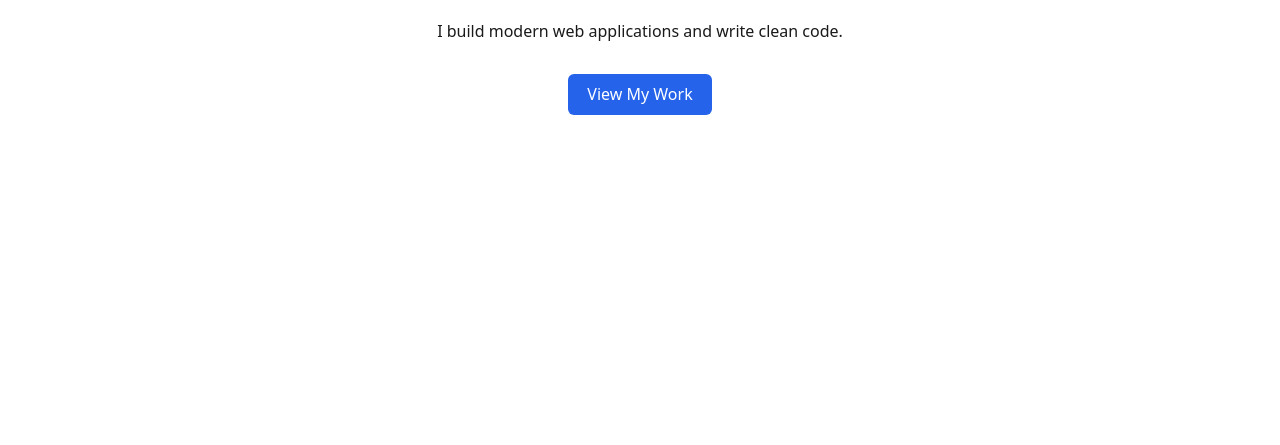
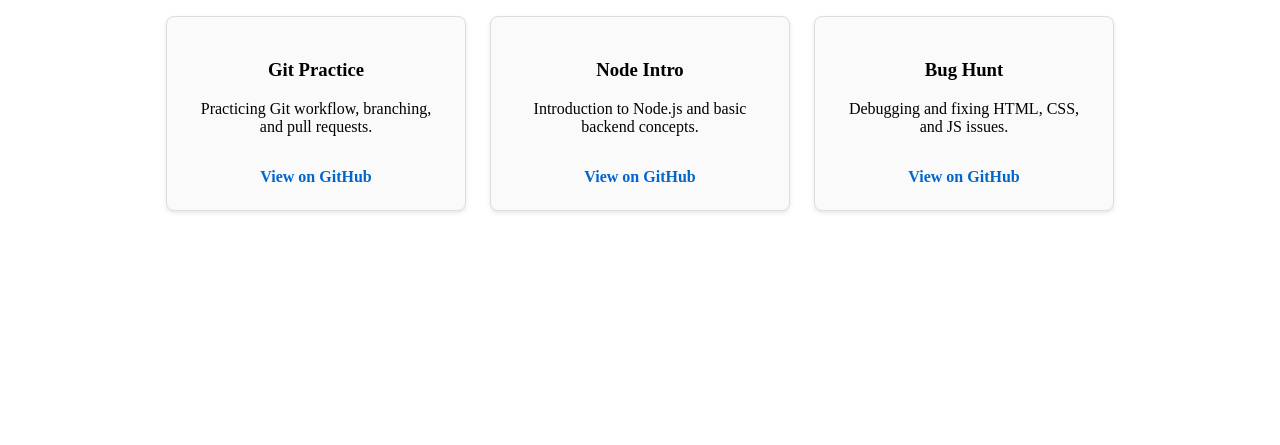
Before and after one commit to nathanndutiyek13-prog/my-portfolio, a website built with Vite: page index.html in a window 1280 px wide. Shown: the part 355-800 px from the top of the page. Built offline with nearby package versions, Linux system fonts and the light colour scheme.

Commit message:
Add projects section and styling

```diff
--- a/index.html
+++ b/index.html
@@ -21,12 +21,44 @@
 
     <main>
       <section id="hero" class="hero-section">
-        <h1>Hi, I'm <span class="highlight">Nathan</span> 👋</h1>
-        <p>I build modern web applications and write clean code.</p>
-        <a href="#projects" class="btn">View My Work</a>
+        <h1>Hi, I'm <span class="highlight">Nathan</span></h1>
+        <p>I build modern web applications...</p>
+        <a href="#projects" class="btn">View Projects</a>
+      </section>
+
+      <section id="projects">
+        <h2>My Projects</h2>
+        <div class="projects-grid">
+          <div class="project-card">
+            <h3>Git Practice</h3>
+            <p>Practicing Git workflow, branching, and pull requests.</p>
+            <a
+              href="https://github.com/nathanndutiyek13-prog/git-practice"
+              target="_blank"
+              >View on GitHub</a
+            >
+          </div>
+          <div class="project-card">
+            <h3>Node Intro</h3>
+            <p>Introduction to Node.js and basic backend concepts.</p>
+            <a
+              href="https://github.com/nathanndutiyek13-prog/node-intro"
+              target="_blank"
+              >View on GitHub</a
+            >
+          </div>
+          <div class="project-card">
+            <h3>Bug Hunt</h3>
+            <p>Debugging and fixing HTML, CSS, and JS issues.</p>
+            <a
+              href="https://github.com/nathanndutiyek13-prog/bug-hunt"
+              target="_blank"
+              >View on GitHub</a
+            >
+          </div>
+        </div>
       </section>
     </main>
-
     <script type="module" src="/src/main.js"></script>
   </body>
 </html>
--- a/src/style.css
+++ b/src/style.css
@@ -1,100 +1,34 @@
-html {
-  scroll-behavior: smooth;
+#projects {
+  padding: 3rem 2rem;
+  text-align: center;
 }
 
-:root {
-  --bg-color: #ffffff;
-  --text-color: #1a1a1a;
-  --card-bg: #f4f4f5;
-  --primary: #2563eb;
+.projects-grid {
+  display: flex;
+  gap: 1.5rem;
+  justify-content: center;
+  flex-wrap: wrap;
+  margin-top: 1.5rem;
 }
 
-[data-theme="dark"] {
-  --bg-color: #121212;
-  --text-color: #f4f4f5;
-  --card-bg: #1e1e1e;
-  --primary: #60a5fa;
+.project-card {
+  border: 1px solid #ddd;
+  border-radius: 8px;
+  padding: 1.5rem;
+  width: 250px;
+  background-color: #fafafa;
+  box-shadow: 0 2px 4px rgba(0, 0, 0, 0.1);
 }
 
-body {
-  margin: 0;
-  font-family:
-    system-ui,
-    -apple-system,
-    sans-serif;
-  background-color: var(--bg-color);
-  color: var(--text-color);
-  transition:
-    background-color 0.3s,
-    color 0.3s;
+body.dark-mode .project-card {
+  background-color: #2a2a2a;
+  border-color: #444;
 }
 
-header {
-  position: sticky;
-  top: 0;
-  background-color: var(--bg-color);
-  border-bottom: 1px solid #ccc;
-  padding: 1rem 2rem;
-}
-
-nav {
-  display: flex;
-  justify-content: space-between;
-  align-items: center;
-  max-width: 1000px;
-  margin: 0 auto;
-}
-
-nav ul {
-  display: flex;
-  list-style: none;
-  gap: 1.5rem;
-  margin: 0;
-  padding: 0;
-}
-
-nav a {
-  color: var(--text-color);
-  text-decoration: none;
-  font-weight: 500;
-}
-
-.hero-section {
-  display: flex;
-  flex-direction: column;
-  align-items: center;
-  justify-content: center;
-  min-height: 70vh;
-  text-align: center;
-  padding: 2rem;
-}
-
-.highlight {
-  color: var(--primary);
-}
-
-.btn {
+.project-card a {
   display: inline-block;
   margin-top: 1rem;
-  padding: 0.6rem 1.2rem;
-  background-color: var(--primary);
-  color: white;
+  color: #0066cc;
   text-decoration: none;
-  border-radius: 6px;
+  font-weight: bold;
 }
-
-#theme-toggle {
-  padding: 0.5rem 1rem;
-  cursor: pointer;
-  border-radius: 6px;
-  border: 1px solid var(--text-color);
-  background: transparent;
-  color: var(--text-color);
-}
-
-@media (max-width: 600px) {
-  nav {
-    flex-direction: column;
-    gap: 1rem;
-  }
-}
```
